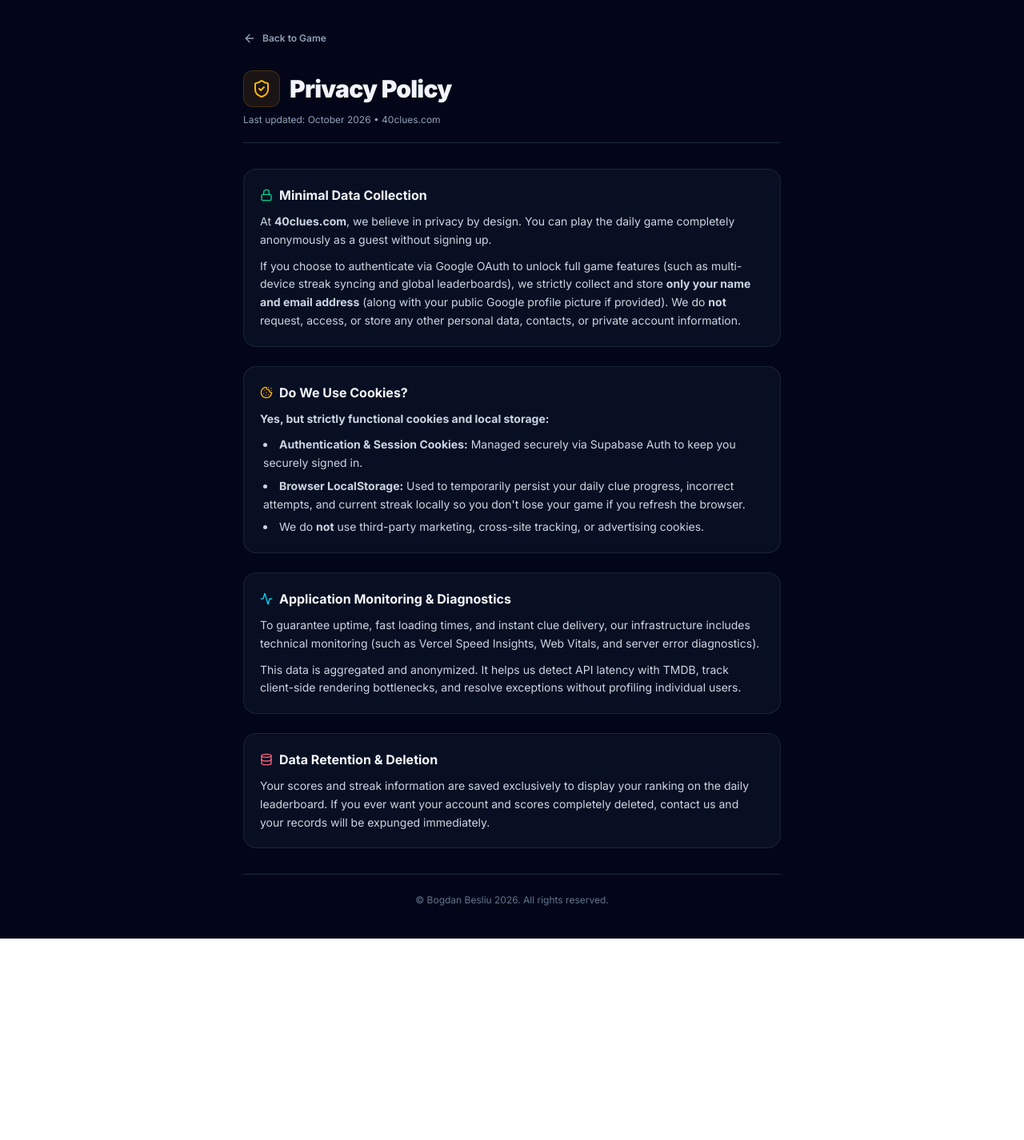
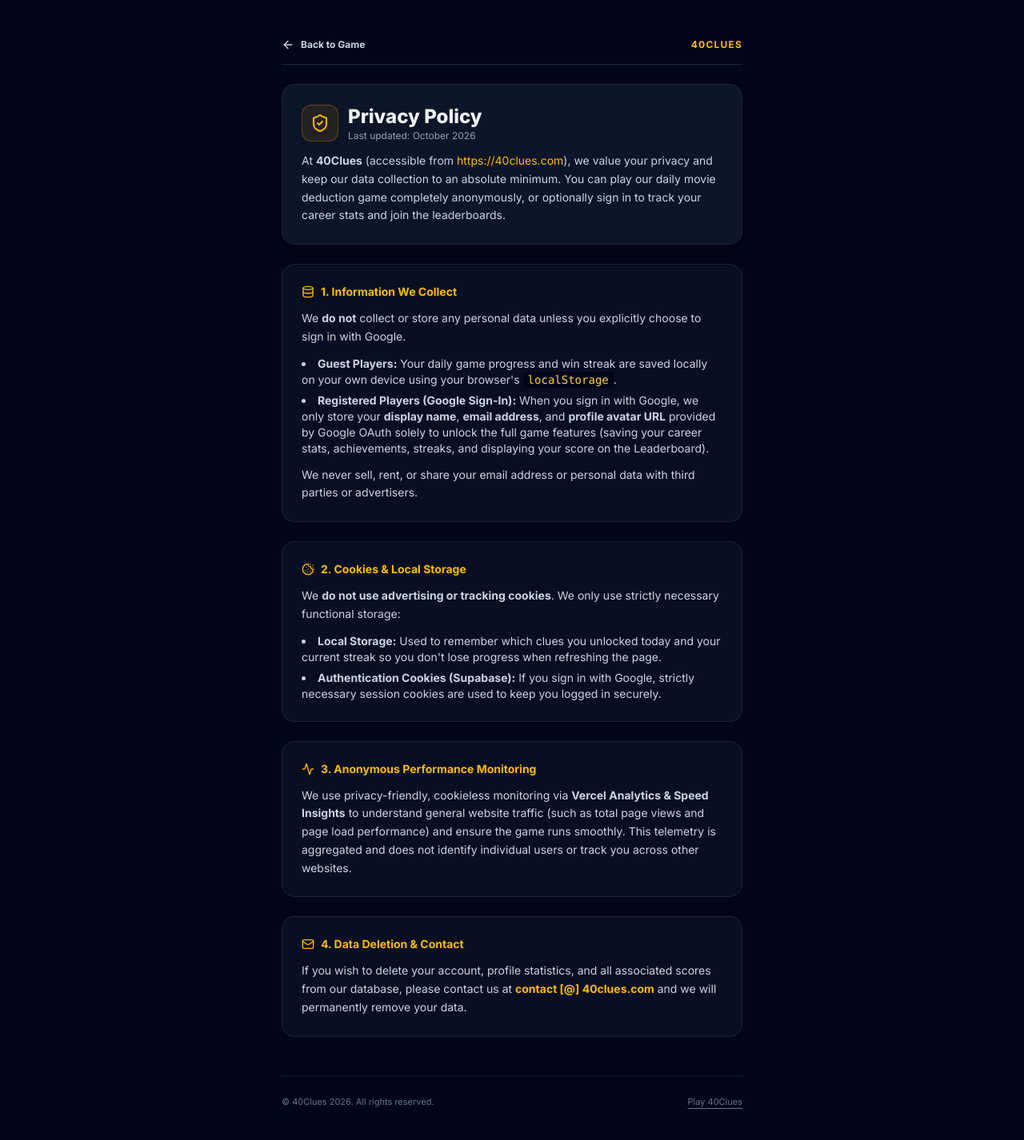
Before and after one commit to bogdanbesliu/40clues, a Next.js app: page /privacy in a window 1280 px wide. Shown: the top 1426 px of the page at 80% size. Before the commit the page ends 1174 px from the top, so only its background shows below. Built offline with nearby package versions, Linux system fonts and the light colour scheme.

Commit message:
chore: replace personal name with 40Clues and update privacy contact email

```diff
--- a/src/app/layout.tsx
+++ b/src/app/layout.tsx
@@ -8,7 +8,7 @@
 
 export const metadata: Metadata = {
   metadataBase: new URL("https://40clues.com"),
-  title: "40Clues: Daily Cinema Deduction Game",
+  title: "40clues.com (Guess the movie in 40 clues!)",
   description:
     "40 randomized clues. One secret movie. Test your film knowledge daily from absurd background trivia to iconic quotes. Can you deduce today's film?",
   keywords: [
@@ -20,9 +20,9 @@
     "cinema quiz",
     "40clues",
   ],
-  authors: [{ name: "Bogdan Besliu" }],
+  authors: [{ name: "40Clues" }],
   openGraph: {
-    title: "40Clues: Daily Cinema Deduction Game",
+    title: "40clues.com (Guess the movie in 40 clues!)",
     description:
       "40 randomized clues. From absurd details to iconic quotes. Guess the movie in as few clues as possible!",
     url: "https://40clues.com",
@@ -32,7 +32,7 @@
   },
   twitter: {
     card: "summary_large_image",
-    title: "40Clues: Daily Cinema Deduction Game",
+    title: "40clues.com (Guess the movie in 40 clues!)",
     description:
       "40 clues. One movie. Can you deduce today's secret film before running out of clues?",
   },
@@ -42,7 +42,6 @@
   },
 };
 
-// Datele structurate pentru Google & AI Search (JSON-LD)
 const jsonLd = {
   "@context": "https://schema.org",
   "@type": "WebApplication",
@@ -60,8 +59,8 @@
     priceCurrency: "USD",
   },
   author: {
-    "@type": "Person",
-    name: "Bogdan Besliu",
+    "@type": "Organization",
+    name: "40Clues",
   },
 };
 
@@ -73,15 +72,11 @@
   return (
     <html lang="en">
       <body className={`${inter.className} bg-slate-950 text-slate-100 min-h-screen flex flex-col justify-between`}>
-        {/* Date structurate citite de Googlebot și boții de AI */}
         <script
           type="application/ld+json"
           dangerouslySetInnerHTML={{ __html: JSON.stringify(jsonLd) }}
         />
-
         {children}
-
-        {/* Monitorizare activă Vercel */}
         <Analytics />
         <SpeedInsights />
       </body>
--- a/src/app/privacy/page.tsx
+++ b/src/app/privacy/page.tsx
@@ -1,109 +1,149 @@
 import React from "react";
 import Link from "next/link";
-import { ShieldCheck, ArrowLeft, Cookie, Activity, Lock, Database } from "lucide-react";
+import { ShieldCheck, ArrowLeft, Cookie, Database, Activity, Mail } from "lucide-react";
 
 export const metadata = {
-  title: "Privacy Policy — 40clues.com",
-  description: "Privacy policy and transparency details for 40clues.com.",
+  title: "Privacy Policy — 40Clues",
+  description: "Privacy Policy and data handling practices for 40clues.com",
 };
 
 export default function PrivacyPage() {
   return (
-    <main className="min-h-screen bg-slate-950 text-slate-100 flex flex-col items-center px-4 py-10 font-sans selection:bg-amber-500/30">
-      <div className="max-w-2xl w-full flex flex-col gap-8">
-        {/* Back Link */}
+    <main className="min-h-screen bg-slate-950 text-slate-100 flex flex-col items-center px-4 py-8 sm:py-12 font-sans selection:bg-amber-500/30">
+      <div className="max-w-xl w-full flex flex-col gap-6 flex-1">
+        {/* Back navigation */}
+        <div className="flex items-center justify-between border-b border-slate-800 pb-4">
           <Link
             href="/"
-          className="inline-flex items-center gap-2 text-xs font-semibold text-slate-400 hover:text-amber-400 transition-colors w-fit"
+            className="inline-flex items-center gap-2 text-xs font-bold text-slate-300 hover:text-amber-400 transition-colors"
           >
             <ArrowLeft className="w-4 h-4" />
             <span>Back to Game</span>
           </Link>
+          <span className="text-xs uppercase tracking-widest text-amber-400 font-bold">
+            40Clues
+          </span>
+        </div>
 
-        {/* Header */}
-        <header className="border-b border-slate-800 pb-5">
-          <div className="flex items-center gap-3 mb-2">
-            <div className="p-2.5 rounded-xl bg-amber-500/10 border border-amber-500/20 text-amber-400">
+        {/* Title Card */}
+        <section className="bg-slate-900/90 border border-slate-800 rounded-2xl p-6 shadow-xl">
+          <div className="flex items-center gap-3 mb-3">
+            <div className="p-2.5 rounded-xl bg-amber-500/10 border border-amber-500/30 text-amber-400">
               <ShieldCheck className="w-6 h-6" />
             </div>
-            <h1 className="text-3xl font-black tracking-tight text-slate-100">
+            <div>
+              <h1 className="text-xl sm:text-2xl font-extrabold text-slate-100">
                 Privacy Policy
               </h1>
+              <p className="text-xs text-slate-400">Last updated: October 2026</p>
             </div>
-          <p className="text-xs text-slate-400">
-            Last updated: October 2026 • 40clues.com
-          </p>
-        </header>
-
-        {/* Content Sections */}
-        <div className="flex flex-col gap-6 text-sm text-slate-300 leading-relaxed">
-          {/* Section 1: Overview */}
-          <section className="bg-slate-900/60 border border-slate-800/80 p-5 rounded-2xl flex flex-col gap-2.5">
-            <div className="flex items-center gap-2 text-slate-100 font-bold text-base">
-              <Lock className="w-4 h-4 text-emerald-400" />
-              <h2>Minimal Data Collection</h2>
           </div>
-            <p>
-              At <strong>40clues.com</strong>, we believe in privacy by design. You can play the daily game completely anonymously as a guest without signing up.
-            </p>
-            <p>
-              If you choose to authenticate via Google OAuth to unlock full game features (such as multi-device streak syncing and global leaderboards), we strictly collect and store <strong>only your name and email address</strong> (along with your public Google profile picture if provided). We do <strong>not</strong> request, access, or store any other personal data, contacts, or private account information.
+          <p className="text-xs sm:text-sm text-slate-300 leading-relaxed">
+            At <strong>40Clues</strong> (accessible from{" "}
+            <span className="text-amber-400">https://40clues.com</span>), we value your privacy
+            and keep our data collection to an absolute minimum. You can play our daily movie
+            deduction game completely anonymously, or optionally sign in to track your career
+            stats and join the leaderboards.
           </p>
         </section>
 
-          {/* Section 2: Cookies */}
-          <section className="bg-slate-900/60 border border-slate-800/80 p-5 rounded-2xl flex flex-col gap-2.5">
-            <div className="flex items-center gap-2 text-slate-100 font-bold text-base">
-              <Cookie className="w-4 h-4 text-amber-400" />
-              <h2>Do We Use Cookies?</h2>
+        {/* 1. Data We Collect */}
+        <section className="bg-slate-900/60 border border-slate-800/80 rounded-2xl p-5 sm:p-6 space-y-3">
+          <div className="flex items-center gap-2 text-amber-400 font-bold text-sm">
+            <Database className="w-4 h-4" />
+            <h2>1. Information We Collect</h2>
           </div>
-            <p>
-              <strong>Yes, but strictly functional cookies and local storage:</strong>
+          <p className="text-xs sm:text-sm text-slate-300 leading-relaxed">
+            We <strong>do not</strong> collect or store any personal data unless you explicitly
+            choose to sign in with Google.
           </p>
-            <ul className="list-disc list-inside space-y-1.5 text-slate-300 pl-1">
+          <ul className="list-disc list-inside text-xs sm:text-sm text-slate-300 space-y-1.5">
             <li>
-                <strong>Authentication & Session Cookies:</strong> Managed securely via Supabase Auth to keep you securely signed in.
+              <strong>Guest Players:</strong> Your daily game progress and win streak are saved
+              locally on your own device using your browser&apos;s{" "}
+              <code className="text-amber-300 bg-slate-950 px-1.5 py-0.5 rounded">
+                localStorage
+              </code>
+              .
             </li>
             <li>
-                <strong>Browser LocalStorage:</strong> Used to temporarily persist your daily clue progress, incorrect attempts, and current streak locally so you don't lose your game if you refresh the browser.
+              <strong>Registered Players (Google Sign-In):</strong> When you sign in with Google,
+              we only store your <strong>display name</strong>, <strong>email address</strong>,
+              and <strong>profile avatar URL</strong> provided by Google OAuth solely to unlock
+              the full game features (saving your career stats, achievements, streaks, and
+              displaying your score on the Leaderboard).
+            </li>
+          </ul>
+          <p className="text-xs sm:text-sm text-slate-300 leading-relaxed">
+            We never sell, rent, or share your email address or personal data with third parties
+            or advertisers.
+          </p>
+        </section>
+
+        {/* 2. Cookies & Local Storage */}
+        <section className="bg-slate-900/60 border border-slate-800/80 rounded-2xl p-5 sm:p-6 space-y-3">
+          <div className="flex items-center gap-2 text-amber-400 font-bold text-sm">
+            <Cookie className="w-4 h-4" />
+            <h2>2. Cookies &amp; Local Storage</h2>
+          </div>
+          <p className="text-xs sm:text-sm text-slate-300 leading-relaxed">
+            We <strong>do not use advertising or tracking cookies</strong>. We only use strictly
+            necessary functional storage:
+          </p>
+          <ul className="list-disc list-inside text-xs sm:text-sm text-slate-300 space-y-1.5">
+            <li>
+              <strong>Local Storage:</strong> Used to remember which clues you unlocked today and
+              your current streak so you don&apos;t lose progress when refreshing the page.
             </li>
             <li>
-                We do <strong>not</strong> use third-party marketing, cross-site tracking, or advertising cookies.
+              <strong>Authentication Cookies (Supabase):</strong> If you sign in with Google,
+              strictly necessary session cookies are used to keep you logged in securely.
             </li>
           </ul>
         </section>
 
-          {/* Section 3: Monitoring & Performance Analytics */}
-          <section className="bg-slate-900/60 border border-slate-800/80 p-5 rounded-2xl flex flex-col gap-2.5">
-            <div className="flex items-center gap-2 text-slate-100 font-bold text-base">
-              <Activity className="w-4 h-4 text-cyan-400" />
-              <h2>Application Monitoring & Diagnostics</h2>
+        {/* 3. Performance Monitoring & Analytics */}
+        <section className="bg-slate-900/60 border border-slate-800/80 rounded-2xl p-5 sm:p-6 space-y-3">
+          <div className="flex items-center gap-2 text-amber-400 font-bold text-sm">
+            <Activity className="w-4 h-4" />
+            <h2>3. Anonymous Performance Monitoring</h2>
           </div>
-            <p>
-              To guarantee uptime, fast loading times, and instant clue delivery, our infrastructure includes technical monitoring (such as Vercel Speed Insights, Web Vitals, and server error diagnostics).
-            </p>
-            <p>
-              This data is aggregated and anonymized. It helps us detect API latency with TMDB, track client-side rendering bottlenecks, and resolve exceptions without profiling individual users.
+          <p className="text-xs sm:text-sm text-slate-300 leading-relaxed">
+            We use privacy-friendly, cookieless monitoring via{" "}
+            <strong>Vercel Analytics &amp; Speed Insights</strong> to understand general website
+            traffic (such as total page views and page load performance) and ensure the game runs
+            smoothly. This telemetry is aggregated and does not identify individual users or track
+            you across other websites.
           </p>
         </section>
 
-          {/* Section 4: Data Retention */}
-          <section className="bg-slate-900/60 border border-slate-800/80 p-5 rounded-2xl flex flex-col gap-2.5">
-            <div className="flex items-center gap-2 text-slate-100 font-bold text-base">
-              <Database className="w-4 h-4 text-rose-400" />
-              <h2>Data Retention & Deletion</h2>
+        {/* 4. Data Deletion & Contact */}
+        <section className="bg-slate-900/60 border border-slate-800/80 rounded-2xl p-5 sm:p-6 space-y-3">
+          <div className="flex items-center gap-2 text-amber-400 font-bold text-sm">
+            <Mail className="w-4 h-4" />
+            <h2>4. Data Deletion &amp; Contact</h2>
           </div>
-            <p>
-              Your scores and streak information are saved exclusively to display your ranking on the daily leaderboard. If you ever want your account and scores completely deleted, contact us and your records will be expunged immediately.
+          <p className="text-xs sm:text-sm text-slate-300 leading-relaxed">
+            If you wish to delete your account, profile statistics, and all associated scores from
+            our database, please contact us at{" "}
+            <strong className="text-amber-400">contact [@] 40clues.com</strong> and we will
+            permanently remove your data.
           </p>
         </section>
       </div>
 
-        {/* Footer info inside Privacy */}
-        <footer className="border-t border-slate-800 pt-6 text-center text-xs text-slate-500">
-          <p>© Bogdan Besliu 2026. All rights reserved.</p>
+      {/* Footer */}
+      <footer className="max-w-xl w-full border-t border-slate-900/80 mt-12 pt-6 pb-4 flex flex-col sm:flex-row items-center justify-between text-[11px] text-slate-500 gap-2">
+        <div>© 40Clues 2026. All rights reserved.</div>
+        <div className="flex items-center gap-4">
+          <Link
+            href="/"
+            className="hover:text-amber-400 transition-colors underline underline-offset-4"
+          >
+            Play 40Clues
+          </Link>
+        </div>
       </footer>
-      </div>
     </main>
   );
 }
```
Lines whose indentation alone changed are shown as unchanged.
